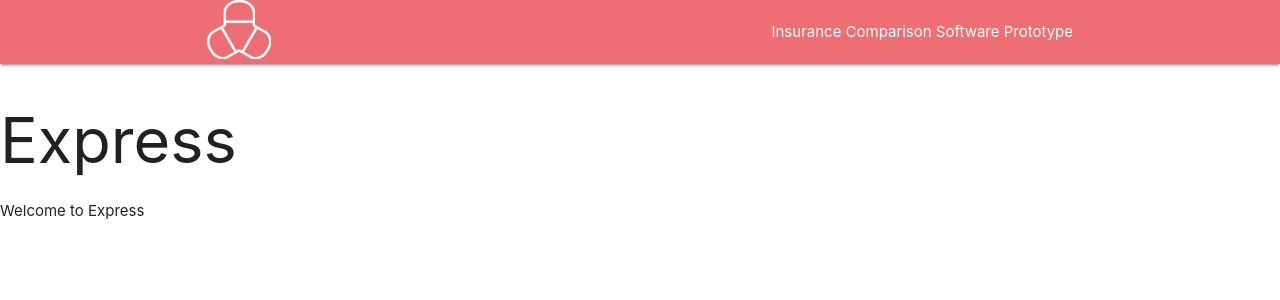
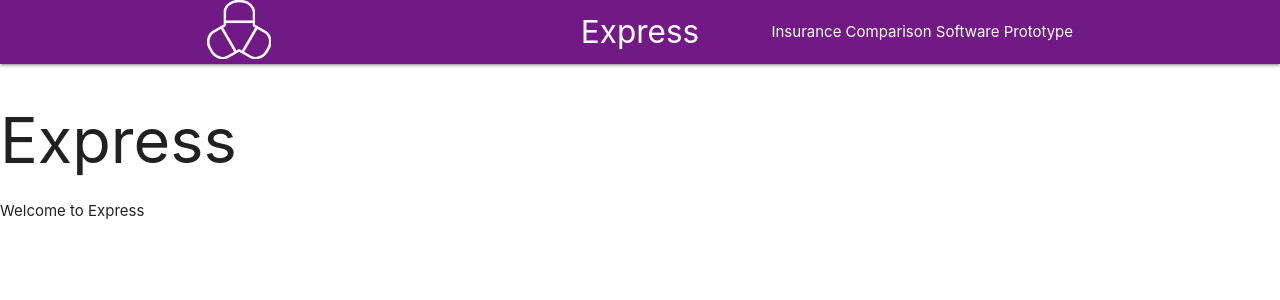
Before and after one commit to FraAurCas/Capstone, a Node server app: page / in a window 1280 px wide. Shown: the top 300 px of the page. Run offline with Node 20, Linux system fonts and the light colour scheme; some libraries are stand-ins or nearby versions.

Commit message:
For the love of god fix your Git

```diff
--- a/views/layouts/layout.hbs
+++ b/views/layouts/layout.hbs
@@ -1,3 +1,4 @@
+<!-- now should be obselete -->
 <!DOCTYPE html>
 <html lang="en">
 <html>
@@ -19,12 +20,15 @@
   <main>
     <body>
       <!-- https://materializecss.com/grid.html -->
-      <nav class="navbar" role="navigation">
+      <nav class="navbar main_color" role="navigation">
         <div class="nav-wrapper container"><a id="logo-container" href="#" class="brand-logo"></a>
           <ul class="left hide-on-med-and-down">
 
             <li> <a href="#"> <img src="images/DDDlogo6.0.png" width="64" length="64"> </a> </li>
           </ul>
+
+          <header class="center brand-logo">{{title}}</header>
+
           <ul class="right hide-on-med-and-down">
             <li><a href="#">Insurance Comparison Software Prototype</a></li>
           </ul>
```
